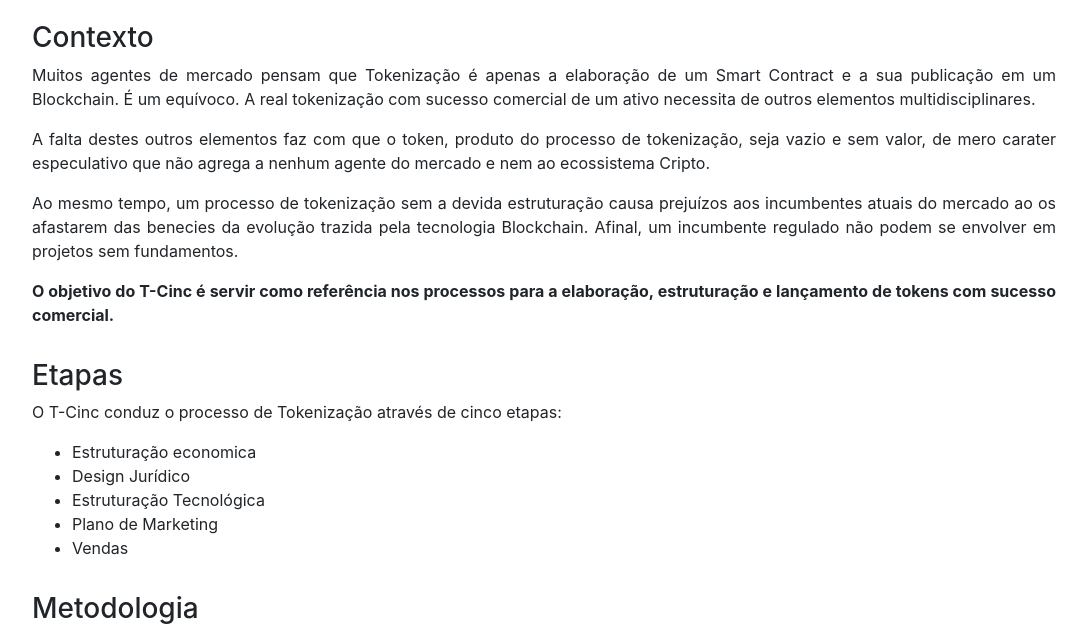
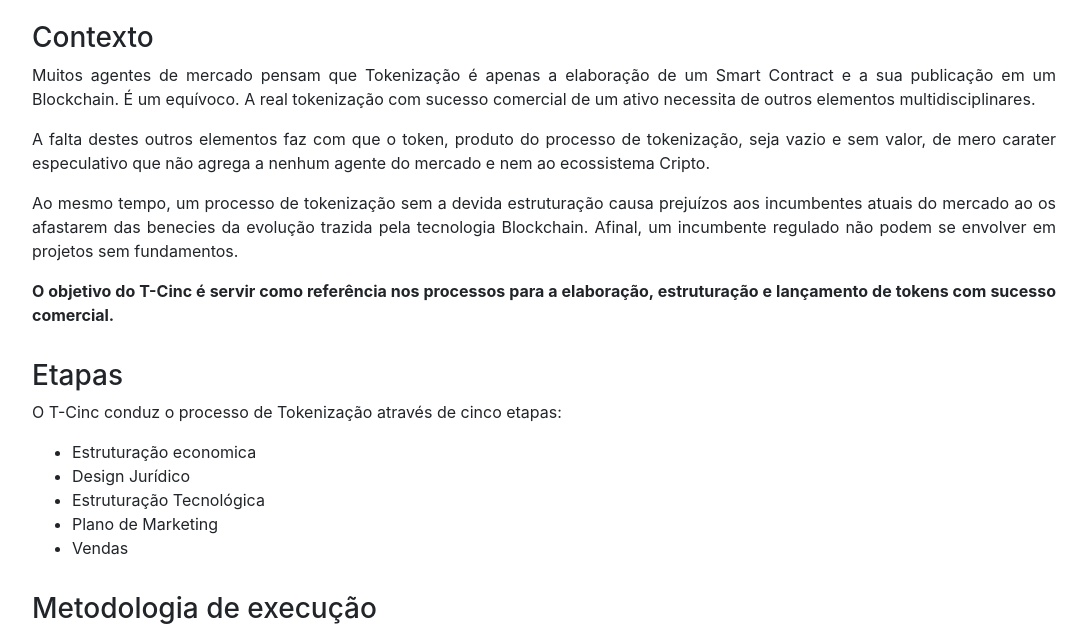
Before and after one commit to cryptopunk40/tcinc, a plain HTML site: page index.html in a window 1280 px wide. Shown: the part 307-938 px from the top of the page, without its empty margins (96-1183 px from the left). Drawn offline with nearby package versions, Linux system fonts and the light colour scheme.

Commit message:
ajuste no titulo

```diff
--- a/index.html
+++ b/index.html
@@ -79,7 +79,7 @@
         </ul>
       </div>
 
-      <h3>Metodologia</h3>
+      <h3>Metodologia de execução</h3>
       <p>
         O inicio é através de um workshop que mostra aplicações reais, fornecendo um caminho firme e bem centrado para empresas desenvolverem suas soluções.
       </p>
```
Also changed, not shown: 1 other file.
